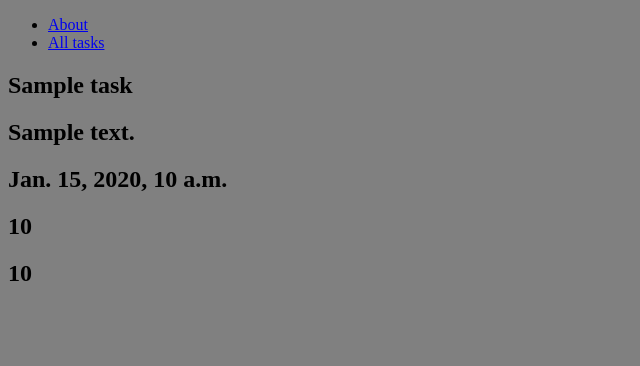
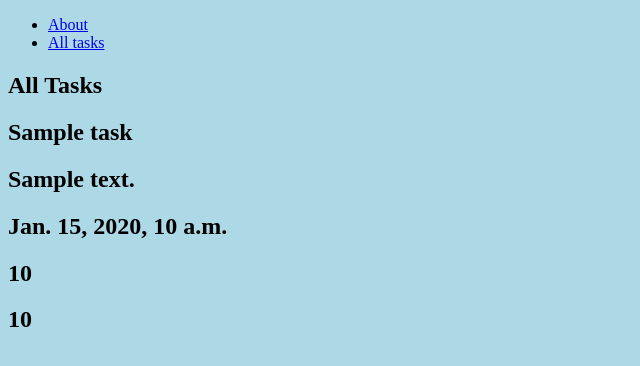
Before and after one commit to EddieC97/Task-Flow, a Django app: template main_app/templates/tasks/index.html in a window 1280 px wide. Shown: the top 366 px of the page, without its empty margins (0-640 px from the left). Run offline with Django 5.2, Linux system fonts and the light colour scheme; the template is opened without the code that fills it: most values are stand-ins (such as "Sample title", 1, 10 or a date in 2020); parts of the project's set-up code (start-up, migrations or seed data) failed here and were passed over.

Commit message:
index.html css working

```diff
--- /dev/null
+++ b/main_app/static/css/tasks/task-index.css
@@ -0,0 +1,3 @@
+body{
+    background-color: lightblue;
+}
--- a/main_app/templates/tasks/index.html
+++ b/main_app/templates/tasks/index.html
@@ -6,6 +6,7 @@
 {% block content %}
 
 <section>
+    <h1>All Tasks</h1>
     {% for task in tasks %}
         <h2>{{task.name}}</h2>
         <h2>{{task.description}}</h2>
--- a/main_app/urls.py
+++ b/main_app/urls.py
@@ -4,5 +4,5 @@ from .import views
 urlpatterns = [
     path('', views.home, name='home'),
     path('about/', views.about, name='about'),
-    path('tasks/', views.cat_index, name='task-index')
+    path('tasks/', views.task_index, name='task-index')
 ]
```
